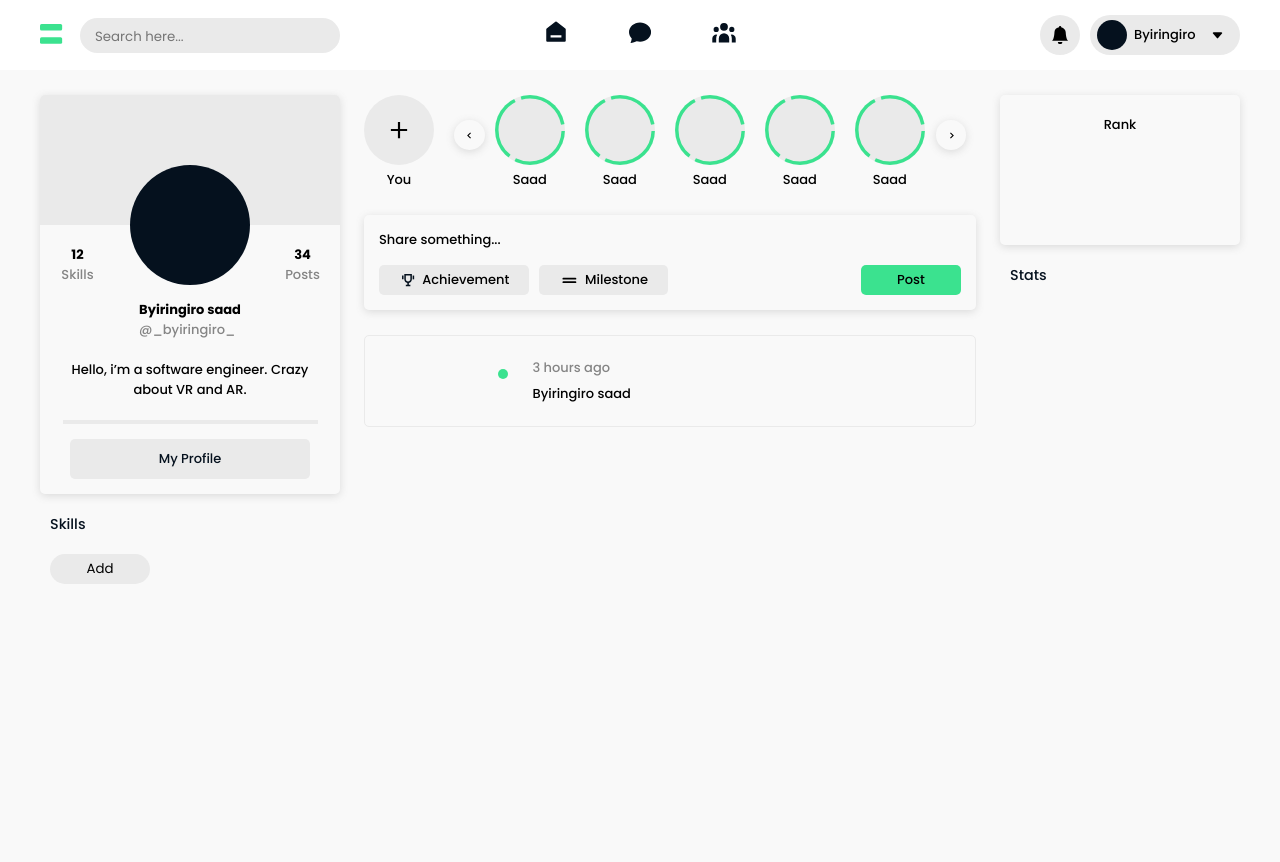
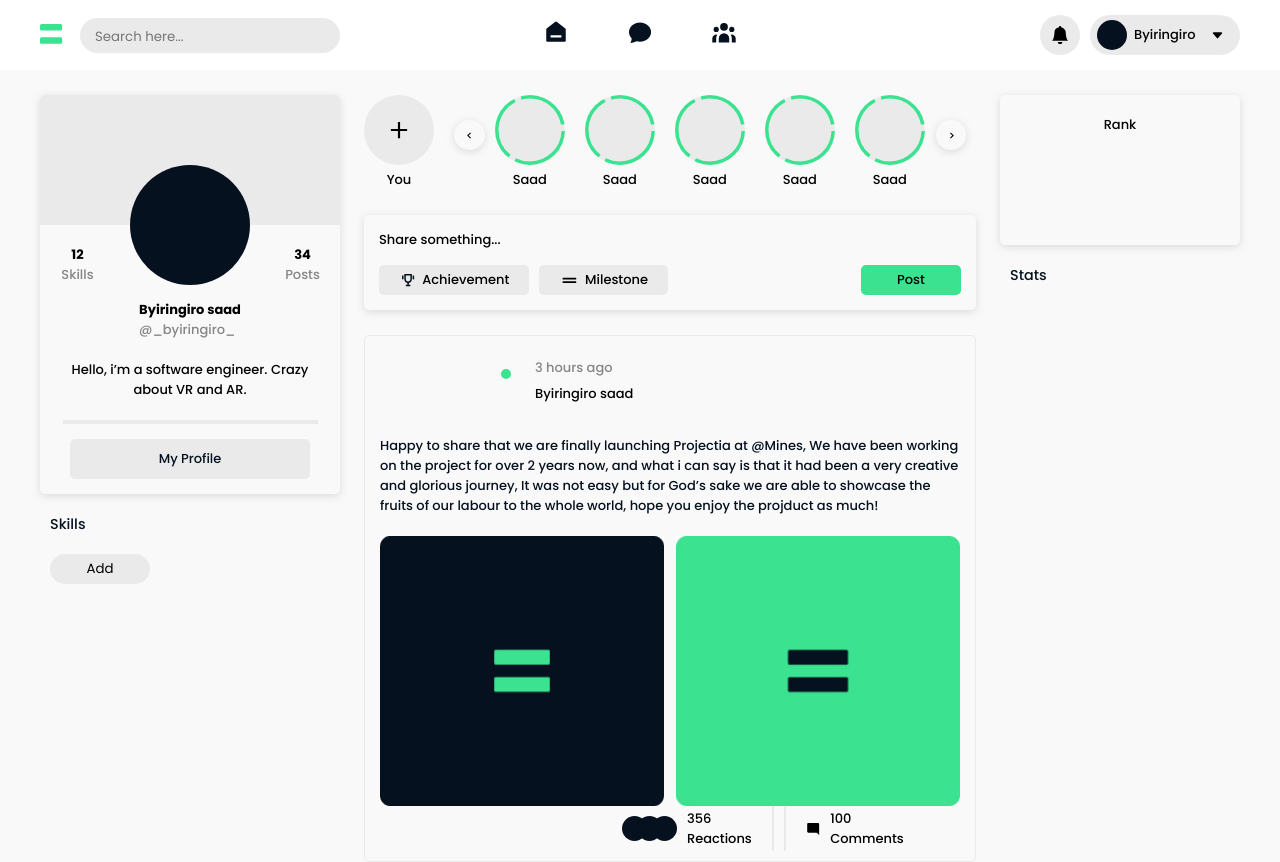
Before and after one commit to aamines/frontend, a React (Create React App) app: page /home in a window 1280 px wide. Shown: the top 862 px of the page. Before the commit the page ends 800 px from the top, so only its background shows below. Built offline with nearby package versions, Linux system fonts and the light colour scheme; no server answers.

Commit message:
home page

```diff
--- a/src/components/posts/container.jsx
+++ b/src/components/posts/container.jsx
@@ -1,19 +1,13 @@
 import React from "react";
 import styled from "styled-components";
+import Post from "./post";
 
 const Posts = () => {
   return (
     <Container>
-      <div className="top">
-        <div className="profile">
-          <div className="active"></div>
-        </div>
-        <div className="about">
-          <p className="gray">3 hours ago</p>
-          <p className="name">Byiringiro saad</p>
-        </div>
-      </div>
-      <div className="body"></div>
+      <Post />
+      <Post />
+      <Post />
     </Container>
   );
 };
@@ -24,55 +18,6 @@ const Container = styled.div`
   display: flex;
   flex-direction: column;
   align-items: center;
-  border-radius: 5px;
-  border: 1.5px solid var(--gray);
-  padding: 10px;
-
-  .top {
-    width: 100%;
-    height: 70px;
-    display: flex;
-    flex-direction: row;
-    align-items: center;
-
-    .profile {
-      width: 60px;
-      height: 60px;
-      border-radius: 50%;
-      position: relative;
-      background: var(--gray);
-
-      .active {
-        width: 10px;
-        height: 10px;
-        border-radius: 50%;
-        background: var(--bright);
-        position: absolute;
-        bottom: 2px;
-        right: 10%;
-      }
-    }
-
-    .about {
-      width: auto;
-      height: 100%;
-      display: flex;
-      flex-direction: column;
-      justify-content: center;
-      margin: 0 0 0 10px;
-
-      p {
-        margin: 3px 0;
-      }
-
-      .gray {
-        color: var(--grayish);
-      }
-    }
-  }
-
-  .body {
-  }
 `;
 
 export default Posts;
--- a/src/components/posts/post.jsx
+++ b/src/components/posts/post.jsx
@@ -1,10 +1,205 @@
 import React from "react";
 import styled from "styled-components";
 
+//icons
+import { MdModeComment } from "react-icons/md";
+
 const Post = () => {
-  return <Container></Container>;
+  return (
+    <Container>
+      <div className="top">
+        <div className="profile">
+          <div className="active"></div>
+        </div>
+        <div className="about">
+          <p className="gray">3 hours ago</p>
+          <p className="name">Byiringiro saad</p>
+        </div>
+      </div>
+      <div className="body">
+        <div className="para">
+          <p>
+            Happy to share that we are finally launching Projectia at @Mines, We
+            have been working on the project for over 2 years now, and what i
+            can say is that it had been a very creative and glorious journey, It
+            was not easy but for God’s sake we are able to showcase the fruits
+            of our labour to the whole world, hope you enjoy the projduct as
+            much!
+          </p>
+        </div>
+        <div className="media">
+          <img src="/images/first.jpg" alt="first" />
+          <img src="/images/second.jpg" alt="second" />
+        </div>
+        <div className="stats">
+          <div className="reactions">
+            <ul>
+              <li></li>
+              <li></li>
+              <li></li>
+            </ul>
+            <p>356 Reactions</p>
+          </div>
+          <div className="comments">
+            <MdModeComment className="icon" />
+            <p>100 Comments</p>
+          </div>
+        </div>
+      </div>
+    </Container>
+  );
 };
 
-const Container = styled.div``;
+const Container = styled.div`
+  width: 100%;
+  height: auto;
+  display: flex;
+  flex-direction: column;
+  align-items: center;
+  border-radius: 5px;
+  border: 1.5px solid var(--gray);
+  padding: 10px 15px;
+  margin: 0 0 30px 0;
+
+  .top {
+    width: 100%;
+    height: 70px;
+    display: flex;
+    flex-direction: row;
+    align-items: center;
+
+    .profile {
+      width: 60px;
+      height: 60px;
+      border-radius: 50%;
+      position: relative;
+      background: var(--gray);
+
+      .active {
+        width: 10px;
+        height: 10px;
+        border-radius: 50%;
+        background: var(--bright);
+        position: absolute;
+        bottom: 2px;
+        right: 10%;
+      }
+    }
+
+    .about {
+      width: auto;
+      height: 100%;
+      display: flex;
+      flex-direction: column;
+      justify-content: center;
+      margin: 0 0 0 10px;
+
+      p {
+        margin: 3px 0;
+      }
+
+      .gray {
+        color: var(--grayish);
+      }
+    }
+  }
+
+  .body {
+    width: 100%;
+    height: auto;
+    display: flex;
+    flex-direction: column;
+    align-items: center;
+
+    .para {
+      width: 100%;
+      height: auto;
+      margin: 20px 0;
+
+      p {
+        color: var(--dark);
+      }
+    }
+
+    .media {
+      width: 100%;
+      height: auto;
+      display: flex;
+      flex-direction: row;
+      justify-content: space-between;
+      flex-wrap: wrap;
+
+      img {
+        width: 49%;
+      }
+    }
+
+    .stats {
+      width: 100%;
+      height: 70px;
+      display: flex;
+      flex-direction: row;
+      align-items: center;
+
+      .reactions {
+        width: auto;
+        height: 45px;
+        display: flex;
+        padding: 0 0 0 10px;
+        flex-direction: row;
+        align-items: center;
+        border-right: 2px solid var(--gray);
+        margin: 0 10px 0 0;
+        cursor: pointer;
+
+        :hover {
+          background: var(--gray);
+          border-radius: 5px;
+        }
+
+        p {
+          margin: 0 20px 0 10px;
+        }
+
+        ul {
+          width: auto;
+          height: auto;
+          display: flex;
+          margin: 0 0 0 10px;
+
+          li {
+            list-style: none;
+            width: 25px;
+            height: 25px;
+            border-radius: 50%;
+            background: var(--dark);
+            margin: 0 0 0 -10px;
+          }
+        }
+      }
+
+      .comments {
+        width: auto;
+        height: 45px;
+        display: flex;
+        flex-direction: row;
+        align-items: center;
+        padding: 0 20px 0 20px;
+        border-left: 2px solid var(--gray);
+        cursor: pointer;
+
+        :hover {
+          background: var(--gray);
+          border-radius: 5px;
+        }
+
+        .icon {
+          font-size: 1.4em;
+          margin: 0 10px 0 0;
+        }
+      }
+    }
+  }
+`;
 
 export default Post;
```
Also changed, not shown: public/images/first.jpg (added), public/images/second.jpg (added).
